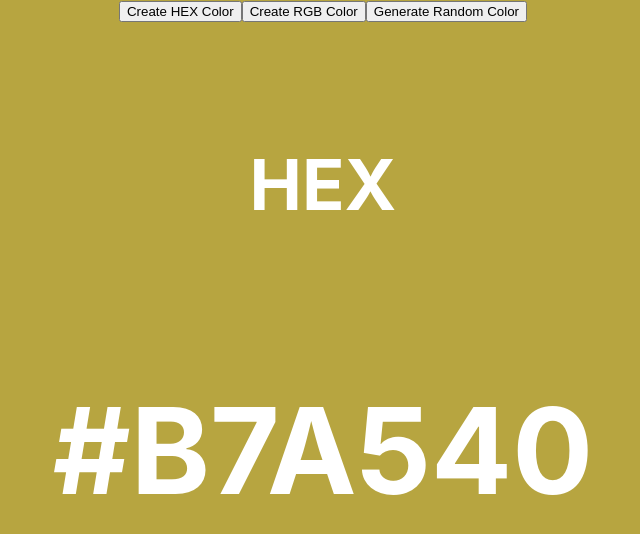
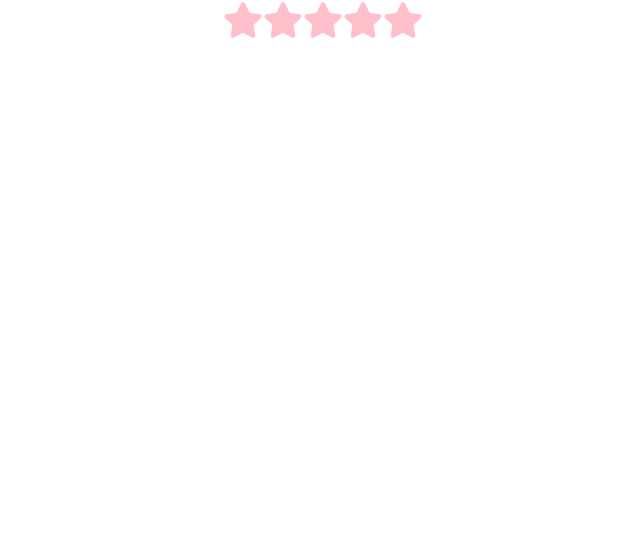
Before and after one commit to Taskeen009/React_projects, a React (Create React App) app: page / in a window 1280 px wide. Shown: the top 534 px of the page, without its empty margins (317-957 px from the left). Built offline with nearby package versions, Linux system fonts and the light colour scheme.

Commit message:
star-rating2

```diff
--- a/src/App.js
+++ b/src/App.js
@@ -2,12 +2,15 @@ import logo from './logo.svg';
 import './App.css';
 import Accordian from './components/accordian';
 import Random from './components/colour-gen';
+import Rating from './components/star-rating';
 
 function App() {
+  const stars=5;
   return (
     <div className="App">
       {/* <Accordian/> */}
-      <Random/>
+      {/* <Random/> */}
+      <Rating noOfStars={stars}/>
     </div>
   );
 }
--- a/src/components/colour-gen/index.jsx
+++ b/src/components/colour-gen/index.jsx
@@ -1,61 +1,61 @@
-import { useEffect, useState } from "react";
+// import { useEffect, useState } from "react";
 
-const Random=()=>{
-    const [typeOfColor,setTypeofcolor]=useState('hex');
-    const [color, setColor]=useState('#000000')
+// const Random=()=>{
+//     const [typeOfColor,setTypeofcolor]=useState('hex');
+//     const [color, setColor]=useState('#000000')
 
-    const randomNumber=(length)=>{
-        return Math.floor(Math.random()*length)
-    }
-    const handlerandomhex=()=>{
-      //#678765
-      const hex=[0,1,2,3,4,5,6,7,8,9,'A','B','C','D','E','F']
-      let hexColor="#";
-      for(let i=0;i<6;i++)
-      {
-        hexColor+=hex[randomNumber(hex.length)]
-      }
-      setColor(hexColor)
-    }
+//     const randomNumber=(length)=>{
+//         return Math.floor(Math.random()*length)
+//     }
+//     const handlerandomhex=()=>{
+//       //#678765
+//       const hex=[0,1,2,3,4,5,6,7,8,9,'A','B','C','D','E','F']
+//       let hexColor="#";
+//       for(let i=0;i<6;i++)
+//       {
+//         hexColor+=hex[randomNumber(hex.length)]
+//       }
+//       setColor(hexColor)
+//     }
 
-    const handlerandomrgb=()=>{
-      const r=randomNumber(256)
-      const g=randomNumber(256)
-      const b=randomNumber(256)
+//     const handlerandomrgb=()=>{
+//       const r=randomNumber(256)
+//       const g=randomNumber(256)
+//       const b=randomNumber(256)
 
-      setColor(`rgb(${r},${g},${b})`);
-    }
+//       setColor(`rgb(${r},${g},${b})`);
+//     }
 
-    useEffect(()=>{
-    if(typeOfColor==='rgb')
-        handlerandomrgb()
-    else
-    handlerandomhex()
-    },[typeOfColor])
-  return(
-    <div style={{
-        width:"100vw",
-        height:"100vh",
-        background:color,
-    }}>
-        <button onClick={()=>setTypeofcolor('hex')}>Create HEX Color</button>
-        <button onClick={()=>setTypeofcolor('rgb')}>Create RGB Color</button>
-     <button onClick={typeOfColor==='hex'? handlerandomhex: handlerandomrgb}>Generate Random Color</button>
-     <div style={{
-        display:'flex',
-        justifyContent:'center',
-        alignItems:'center',
-        color:'white',
-        fontSize:'60px',
-        marginTop:'50px',
-        flexDirection:'column',
-        // gap:'90px',
-     }}>
-        <h3>{typeOfColor==='rgb'?'RGB':'HEX'}</h3>
-        <h1>{color}</h1>
-     </div>
-    </div>
-  )
-}
+//     useEffect(()=>{
+//     if(typeOfColor==='rgb')
+//         handlerandomrgb()
+//     else
+//     handlerandomhex()
+//     },[typeOfColor])
+//   return(
+//     <div style={{
+//         width:"100vw",
+//         height:"100vh",
+//         background:color,
+//     }}>
+//         <button onClick={()=>setTypeofcolor('hex')}>Create HEX Color</button>
+//         <button onClick={()=>setTypeofcolor('rgb')}>Create RGB Color</button>
+//      <button onClick={typeOfColor==='hex'? handlerandomhex: handlerandomrgb}>Generate Random Color</button>
+//      <div style={{
+//         display:'flex',
+//         justifyContent:'center',
+//         alignItems:'center',
+//         color:'white',
+//         fontSize:'60px',
+//         marginTop:'50px',
+//         flexDirection:'column',
+//         // gap:'90px',
+//      }}>
+//         <h3>{typeOfColor==='rgb'?'RGB':'HEX'}</h3>
+//         <h1>{color}</h1>
+//      </div>
+//     </div>
+//   )
+// }
 
-export default Random;
+// export default Random;
--- a/src/components/star-rating/index.jsx
+++ b/src/components/star-rating/index.jsx
@@ -1,10 +1,46 @@
-import './style'
+import { useState } from 'react';
+import './style.css';
+import { FaStar } from 'react-icons/fa';
 
-const Rating=()=>{
-    return(
+const Rating = (props) => {
+    const noOfStars = props.noOfStars || 5;
+
+    const [rating, setRating] = useState(0);
+    const [hover, setHover] = useState(0); // Consistent naming
+
+    const handleClick = (currentIndex) => {
+        console.log(currentIndex);
+        setRating(currentIndex);
+    };
+
+    const mouseEnter = (currentIndex) => {
+        console.log(currentIndex);
+        setHover(currentIndex);
+    };
+
+    const mouseLeave = () => {
+        setHover(rating); // Reset hover to the current rating
+    };
+
+    return (
         <div className='star-Rating'>
+            {
+                [...Array(noOfStars)].map((_, index) => {
+                    const starIndex = index + 1; // 1-based index for stars
+                    return (
+                        <FaStar
+                            key={starIndex}
+                            className={(starIndex <= hover || starIndex <= rating) ? "gold" : "pink"}
+                            onClick={() => handleClick(starIndex)}
+                            onMouseLeave={mouseLeave}
+                            onMouseEnter={() => mouseEnter(starIndex)} // Use mouseEnter instead of mouseMove
+                            size={40}
+                        />
+                    );
+                })
+            }
+        </div>
+    );
+};
 
-        </div>
-    )
-}
-export default Rating
+export default Rating;
--- a/src/components/star-rating/style.css
+++ b/src/components/star-rating/style.css
@@ -0,0 +1,7 @@
+.star-Rating .gold {
+    color: gold;
+}
+
+.star-Rating .pink {
+    color: pink;
+}
```
